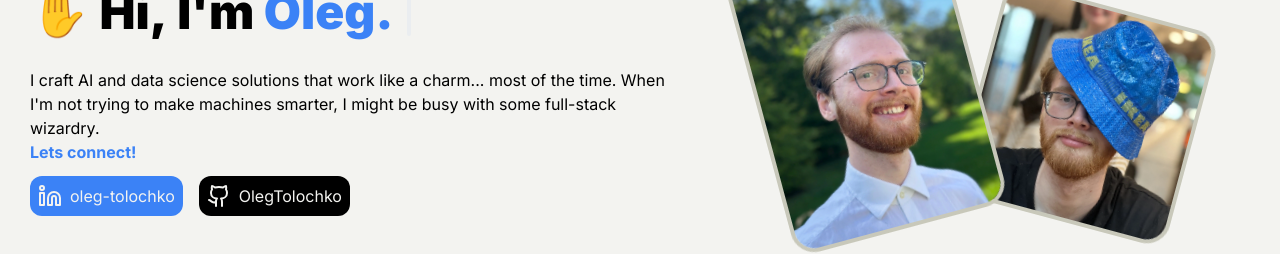
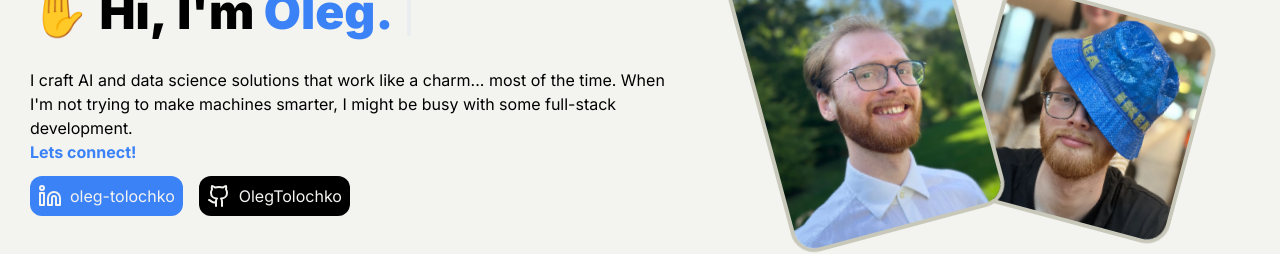
Before and after one commit to OlegTolochko/simplistic-portfolio, a Next.js app: page / in a window 1280 px wide. Shown: the part 272-526 px from the top of the page. Built offline with nearby package versions, Linux system fonts and the light colour scheme.

Commit message:
Adjust project constants

```diff
--- a/app/components/body.tsx
+++ b/app/components/body.tsx
@@ -64,7 +64,7 @@ const Body = () => {
                     <div className="flex-1 relative mb-8 md:mb-0 md:pr-8 md:max-w-[55%]">
                         <TypewriterEffectSmooth words={words} />
                         <span className="text-l mt-4 mb-2 font-regular text-black">I craft AI and data science solutions that work like a charm... most of the time.
-                            When I&apos;m not trying to make machines smarter, I might be busy with some full-stack wizardry.
+                            When I&apos;m not trying to make machines smarter, I might be busy with some full-stack development.
                             </span>
                             <div className="text-blue-500 dark:text-blue-500 font-bold"> Lets connect!</div>
                         <SocialButtons />
--- a/app/constants/project_constants.ts
+++ b/app/constants/project_constants.ts
@@ -138,7 +138,7 @@ export const project_info: ProjectInformation[] = project_previews.map(preview =
                     },
                     {
                         title: "Challenges",
-                        description: "One of the biggest challenges was finding a suitable neural architecture, that balanced complexity with efficiency. The initial approach used a Multilayer-Perceptron with a 6xBrawlerCount input dimension, with size 6xBrawlerCount input size, representing team compositions, with an output of 1 (win) or 0 (loss). Though this architecture didn't look too promising and only delivered semi-good predictions, especially with nature of drafting inputs being of variable length. To receive the next best brawler with this architecture, the model ran once for each brawler in the game to receive the associated winrate, which is not very efficient. Thus the solution was to fully revamp the architecture and use a Transformer based model, which can handle variable input lenghts and outputs one vector, where each variable represents the associated score predicted by the model. Another big challenge was the data preparation for training."
+                        description: "One of the biggest challenges was finding a suitable neural architecture, that balanced complexity with efficiency. The initial approach used a Multilayer-Perceptron, with size 6xBrawlerCount input size, representing team compositions, with an output of 1 (win) or 0 (loss). Though this architecture didn't look too promising and only delivered semi-good predictions, especially with nature of drafting inputs being of variable length. To receive the next best brawler with this architecture, the model ran once for each brawler in the game to receive the associated winrate, which is not very efficient. Thus the solution was to fully revamp the architecture and use a Transformer based model, which can handle variable input lenghts and outputs one vector, where each variable represents the associated score predicted by the model. Another big challenge was the data preparation for training."
                     }
                 ],
                 cropped_img_url: "/brawlai_cropped.webp"
```
